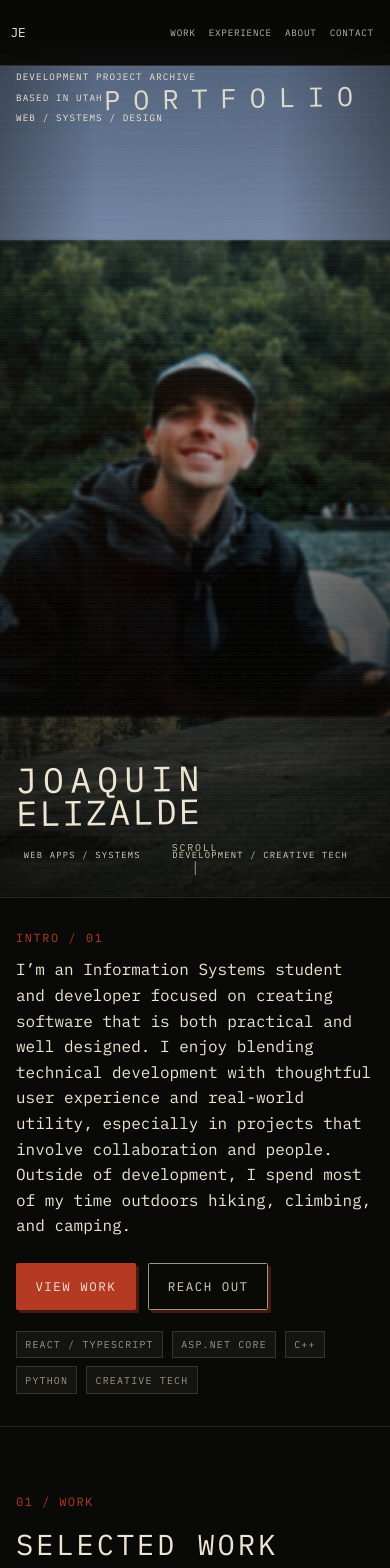
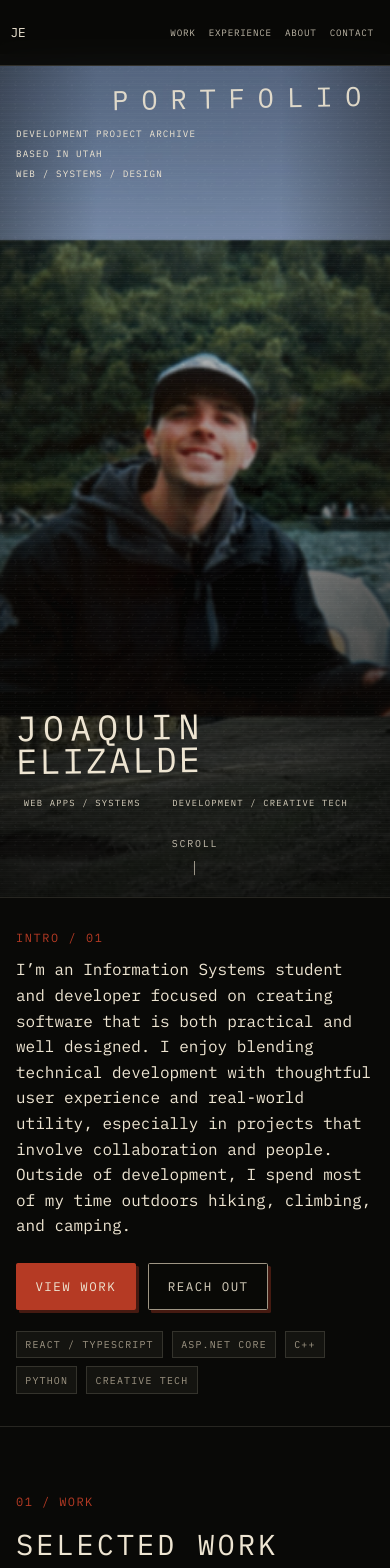
Before and after one commit to cactus1008/portfolio, a React (Vite) app: page / in a window 390 px wide. Shown: the top 1568 px of the page. Built offline with nearby package versions, Linux system fonts and the light colour scheme.

Commit message:
Fixed header image for mobile

```diff
--- a/src/data/projects.ts
+++ b/src/data/projects.ts
@@ -101,11 +101,11 @@ export const projects: Project[] = [
       source: enemyAiExcerpt,
     },
     number: "02",
-    title: "Game Project",
+    title: "Prophecy - Game Dev",
     category: "Game Development / Software Engineering",
 
     // HOMEPAGE CARD
-    description: "[Add a short description of the project and your contribution.]",
+    description: "An original game I'm designing and developing in Godot, combining exploration, storytelling, puzzles, and deck-based combat with an original soundtrack.",
     tags: ["[GDScript]", "[Gameplay Systems]", "[Enemy AI]"],
 
     // PROJECT PAGE: basic details.
--- a/src/sections/Hero.tsx
+++ b/src/sections/Hero.tsx
@@ -15,13 +15,14 @@ export default function Hero() {
         <div className="hero__wash" />
         <div className="hero__noise" />
 
-        <div className="hero__meta">
-          <span>Development Project Archive</span>
-          <span>Based in Utah</span>
-          <span>Web / Systems / Design</span>
+        <div className="hero__heading">
+          <div className="hero__portfolio-label">Portfolio</div>
+          <div className="hero__meta">
+            <span>Development Project Archive</span>
+            <span>Based in Utah</span>
+            <span>Web / Systems / Design</span>
+          </div>
         </div>
-
-        <div className="hero__portfolio-label">Portfolio</div>
 
         <p className="hero__side-text hero__side-text--left">Personal Projects / Selected Work</p>
         <p className="hero__side-text hero__side-text--right">Utah / Web / Systems / Design</p>
--- a/src/styles/Hero.css
+++ b/src/styles/Hero.css
@@ -47,6 +47,10 @@
     radial-gradient(circle at 78% 62%, rgba(255, 255, 255, 0.07) 0 1px, transparent 1px);
   background-size: 100% 6px, 14px 14px, 19px 19px;
   mix-blend-mode: screen;
+}
+
+.hero__heading {
+  display: contents;
 }
 
 .hero__meta {
@@ -118,7 +122,8 @@
   position: relative;
   z-index: 4;
   width: min(100%, 1160px);
-  margin: 0 auto 1.5rem;
+  margin: 0 auto;
+  padding-top: 8rem;
 }
 
 .hero__name {
@@ -268,10 +273,6 @@
     font-size: 0.58rem;
   }
 
-  .hero__overlay {
-    margin-bottom: 1rem;
-  }
-
   .hero__subtype span {
     font-size: 0.55rem;
   }
@@ -282,11 +283,14 @@
 }
 
 .hero__scroll-cue {
-  position: absolute;
+  /* A separate flex row reserves space even when the subtitle wraps. */
+  position: relative;
   z-index: 6;
-  left: 50%;
-  bottom: 1.25rem;
-  transform: translateX(-50%);
+  align-self: center;
+  flex-shrink: 0;
+  margin-top: 1.5rem;
+  min-width: 44px;
+  min-height: 44px;
   display: grid;
   justify-items: center;
   gap: 0.45rem;
@@ -333,3 +337,30 @@
   color: rgba(238, 229, 210, 0.9);
   transform: rotate(-1deg);
 }
+
+/* Stack the top labels only on mobile; preserve desktop placement. */
+@media (max-width: 760px) {
+  .hero__heading {
+    position: relative;
+    z-index: 5;
+    display: grid;
+    gap: 1rem;
+    margin-bottom: auto;
+    flex-shrink: 0;
+  }
+
+  .hero__portfolio-label {
+    position: relative;
+    top: auto;
+    right: auto;
+    padding-top: 1rem;
+    justify-self: end;
+  }
+
+  .hero__meta {
+    position: relative;
+    top: auto;
+    left: auto;
+    justify-self: start;
+  }
+}
```
